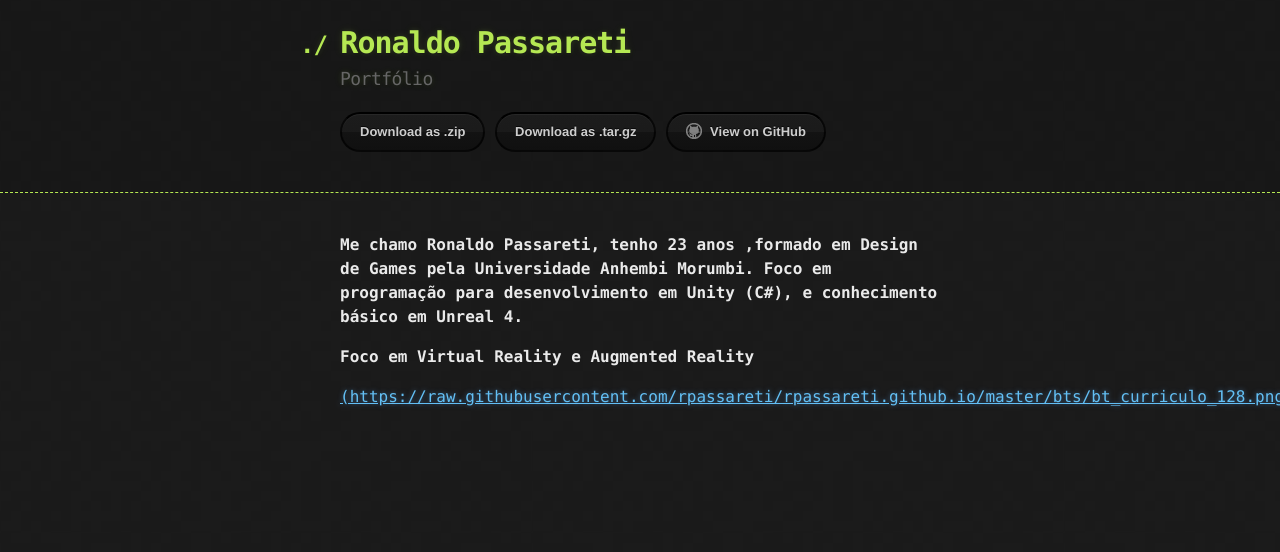
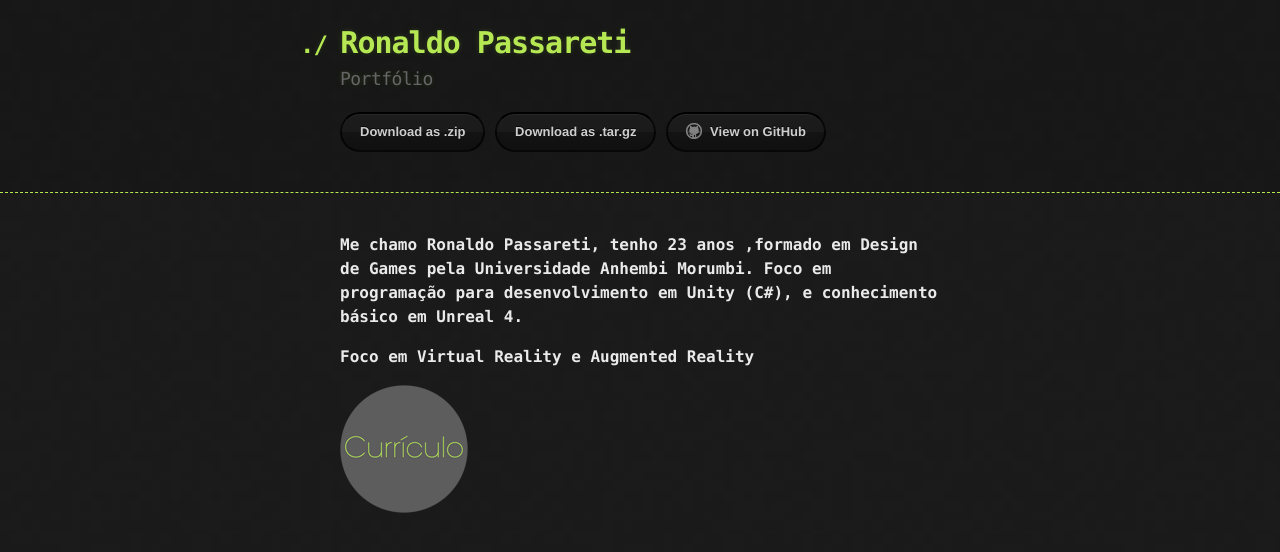
Before and after one commit to rpassareti/rpassareti.github.io, a Jekyll site: the page built from index.md, in a window 1280 px wide. Shown: the top 552 px of the page. Built offline with Jekyll 4.4.1, drawn with Linux system fonts in a browser that asks for light colours; our own code applies the rules of GitHub Pages for plain Markdown files.

Commit message:
Update index.md

```diff
--- a/index.md
+++ b/index.md
@@ -2,4 +2,4 @@
 
 **Foco em Virtual Reality e Augmented Reality**
 
-[(https://raw.githubusercontent.com/rpassareti/rpassareti.github.io/master/bts/bt_curriculo_128.png)](https://raw.githubusercontent.com/rpassareti/rpassareti.github.io/master/bts/bt_curriculo_128.png)
+[![](https://raw.githubusercontent.com/rpassareti/rpassareti.github.io/master/bts/bt_curriculo_128.png)](https://www.google.com)
```
